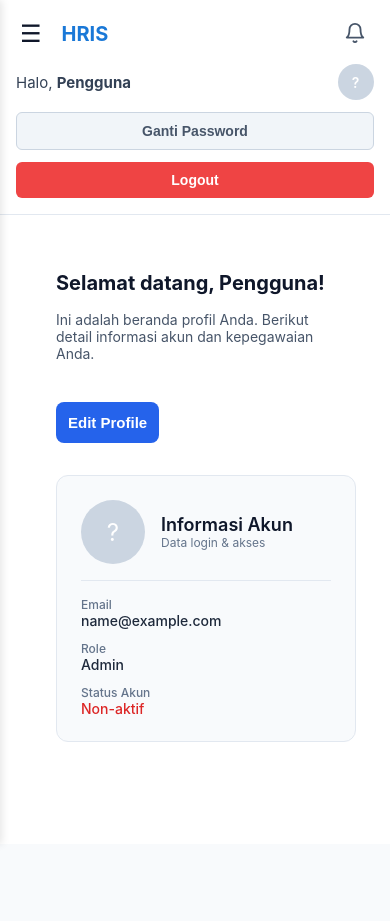
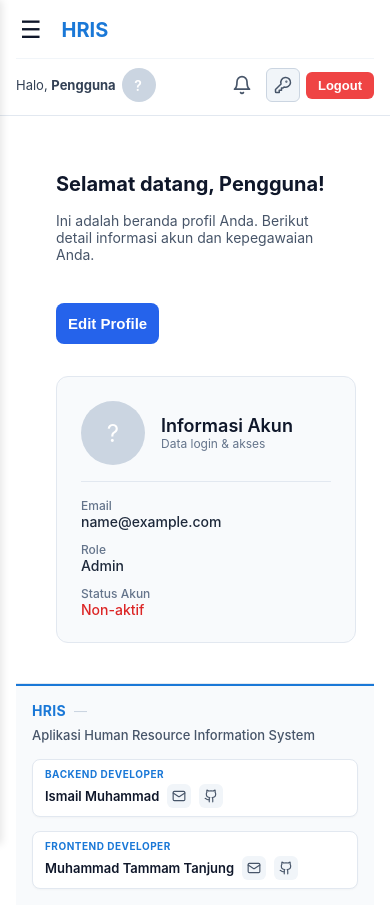
Before and after one commit to Tammam141/hris-frontend, a React (Vite) app: page /dashboard in a window 390 px wide. Before the commit the page ends 844 px from the top, so only its background shows below. Built offline with nearby package versions, Linux system fonts and the light colour scheme; no server answers; sample sign-in values are in the browser's storage.

Commit message:
penambahan footer dan perubahan layout

```diff
--- /dev/null
+++ b/src/components/icons/GithubIcon.tsx
@@ -0,0 +1,8 @@
+export function GithubIcon({ size = 20, color = 'currentColor', className = '' }: { size?: number | string, color?: string, className?: string }) {
+  return (
+    <svg xmlns="http://www.w3.org/2000/svg" width={size} height={size} viewBox="0 0 24 24" fill="none" stroke={color} strokeWidth="2" strokeLinecap="round" strokeLinejoin="round" className={className}>
+      <path d="M15 22v-4a4.8 4.8 0 0 0-1-3.5c3 0 6-2 6-5.5.08-1.25-.27-2.48-1-3.5.28-1.15.28-2.35 0-3.5 0 0-1 0-3 1.5-2.64-.5-5.36-.5-8 0C6 2 5 2 5 2c-.3 1.15-.3 2.35 0 3.5A5.403 5.403 0 0 0 4 9c0 3.5 3 5.5 6 5.5-.39.49-.68 1.05-.85 1.65-.17.6-.22 1.23-.15 1.85v4"></path>
+      <path d="M9 18c-4.51 2-5-2-7-2"></path>
+    </svg>
+  );
+}
--- /dev/null
+++ b/src/components/icons/KeyIcon.tsx
@@ -0,0 +1,8 @@
+export function KeyIcon({ size = 20, color = 'currentColor', className = '' }: { size?: number | string, color?: string, className?: string }) {
+  return (
+    <svg xmlns="http://www.w3.org/2000/svg" width={size} height={size} viewBox="0 0 24 24" fill="none" stroke={color} strokeWidth="2" strokeLinecap="round" strokeLinejoin="round" className={className}>
+      <path d="M2 18v3c0 .6.4 1 1 1h4v-3h3v-3h2l1.4-1.4a6.5 6.5 0 1 0-4-4Z"></path>
+      <circle cx="16.5" cy="7.5" r=".5" fill={color}></circle>
+    </svg>
+  );
+}
--- /dev/null
+++ b/src/components/icons/MailIcon.tsx
@@ -0,0 +1,8 @@
+export function MailIcon({ size = 20, color = 'currentColor', className = '' }: { size?: number | string, color?: string, className?: string }) {
+  return (
+    <svg xmlns="http://www.w3.org/2000/svg" width={size} height={size} viewBox="0 0 24 24" fill="none" stroke={color} strokeWidth="2" strokeLinecap="round" strokeLinejoin="round" className={className}>
+      <rect width="20" height="16" x="2" y="4" rx="2"></rect>
+      <path d="m22 7-8.97 5.7a1.94 1.94 0 0 1-2.06 0L2 7"></path>
+    </svg>
+  );
+}
--- a/src/components/layout/AppLayout.tsx
+++ b/src/components/layout/AppLayout.tsx
@@ -10,6 +10,9 @@ import { BriefcaseIcon } from '../icons/BriefcaseIcon';
 import { UserCheckIcon } from '../icons/UserCheckIcon';
 import { ClockIcon } from '../icons/ClockIcon';
 import { BellIcon } from '../icons/BellIcon';
+import { KeyIcon } from '../icons/KeyIcon';
+import { MailIcon } from '../icons/MailIcon';
+import { GithubIcon } from '../icons/GithubIcon';
 import { useDispatch, useSelector } from 'react-redux';
 import { RootState } from '../../store';
 import { setNotifications } from '../../store/notificationSlice';
@@ -92,36 +95,43 @@ export function AppLayout({ children }: { children: ReactNode }) {
           </button>
           <div className="navbar-brand">HRIS</div>
         </div>
+
         <div className="navbar-right">
-          {/* Tombol Lonceng Notifikasi */}
+          <div className="navbar-user">
+            <span>Halo, <strong>{user?.employee?.full_name || user?.full_name || 'Pengguna'}</strong></span>
+            <Avatar
+              photoUrl={user?.employee?.photo_url}
+              name={user?.full_name || ''}
+              size="34px"
+              fontSize="14px"
+            />
+          </div>
+
+          <div className="navbar-actions">
             <div className="notif-bell-wrapper">
               <button
                 className="notif-bell-btn"
                 onClick={() => navigate('/notifications')}
                 title="Notifikasi"
               >
-              <BellIcon size={22} />
+                <BellIcon size={20} />
                 {unreadCount > 0 && (
                   <span className="notif-badge">{unreadCount > 99 ? '99+' : unreadCount}</span>
                 )}
               </button>
             </div>
 
-          <div className="navbar-user">
-            <span>Halo, <strong>{user?.employee?.full_name || user?.full_name || 'Pengguna'}</strong></span>
-            <Avatar
-              photoUrl={user?.employee?.photo_url}
-              name={user?.full_name || ''}
-              size="36px"
-              fontSize="14px"
-            />
-          </div>
-          <button onClick={() => setIsChangePasswordOpen(true)} className="btn-logout btn-change-password">
-            Ganti Password
+            <button
+              onClick={() => setIsChangePasswordOpen(true)}
+              className="btn-change-password-icon"
+              title="Ganti Password"
+            >
+              <KeyIcon size={18} />
             </button>
             <button onClick={handleLogout} className="btn-logout">
               Logout
             </button>
+          </div>
         </div>
       </header>
 
@@ -272,9 +282,38 @@ export function AppLayout({ children }: { children: ReactNode }) {
           </nav>
         </aside>
 
-        {/* content */}
-        <main className="app-content">
+        <main className="app-content" style={{ display: 'flex', flexDirection: 'column', minHeight: 'calc(100vh - 70px)' }}>
+          <div style={{ flex: 1 }}>
             {children}
+          </div>
+          <footer className="app-footer">
+            <div className="app-footer-accent-bar" />
+            <div className="app-footer-content">
+              <div className="app-footer-brand">
+                <span className="app-footer-title">HRIS</span>
+                <span className="app-footer-divider">—</span>
+                <span className="app-footer-desc">Aplikasi Human Resource Information System</span>
+              </div>
+              <div className="app-footer-devs">
+                <div className="app-footer-dev-card">
+                  <span className="app-footer-role">Backend Developer</span>
+                  <div className="app-footer-dev-info">
+                    <span className="app-footer-name">Ismail Muhammad</span>
+                    <a href="mailto:Ismailmail290@gmail.com" title="Email" className="app-footer-social-link"><MailIcon size={14} /></a>
+                    <a href="https://github.com/ismailmail290" target="_blank" rel="noopener noreferrer" title="GitHub" className="app-footer-social-link"><GithubIcon size={14} /></a>
+                  </div>
+                </div>
+                <div className="app-footer-dev-card">
+                  <span className="app-footer-role">Frontend Developer</span>
+                  <div className="app-footer-dev-info">
+                    <span className="app-footer-name">Muhammad Tammam Tanjung</span>
+                    <a href="mailto:tammamtanjung1405@gmail.com" title="Email" className="app-footer-social-link"><MailIcon size={14} /></a>
+                    <a href="https://github.com/Tammam141" target="_blank" rel="noopener noreferrer" title="GitHub" className="app-footer-social-link"><GithubIcon size={14} /></a>
+                  </div>
+                </div>
+              </div>
+            </div>
+          </footer>
         </main>
 
       </div>
--- a/src/components/ui/layout.css
+++ b/src/components/ui/layout.css
@@ -1,4 +1,4 @@
-/*(Navbar & Sidebar) */
+/* Navbar & Header */
 .hamburger-btn {
   display: none;
   background: none;
@@ -12,10 +12,16 @@
 .app-navbar {
   background-color: #ffffff;
   border-bottom: 1px solid #e2e8f0;
-  padding: 20px 40px;
+  padding: 16px 32px;
   display: flex;
   justify-content: space-between;
   align-items: center;
+}
+
+.navbar-left {
+  display: flex;
+  align-items: center;
+  gap: 16px;
 }
 
 .navbar-brand {
@@ -31,19 +37,49 @@
 }
 
 .navbar-user {
-  font-size: 15px;
+  display: flex;
+  align-items: center;
+  gap: 10px;
+  font-size: 14px;
   color: #334155;
+}
+
+.navbar-actions {
+  display: flex;
+  align-items: center;
+  gap: 8px;
+}
+
+.btn-change-password-icon {
+  background-color: #f1f5f9;
+  color: #475569;
+  border: 1px solid #cbd5e1;
+  width: 38px;
+  height: 38px;
+  border-radius: 6px;
+  cursor: pointer;
+  display: inline-flex;
+  align-items: center;
+  justify-content: center;
+  flex-shrink: 0;
+  transition: all 0.2s ease;
+}
+
+.btn-change-password-icon:hover {
+  background-color: #e2e8f0;
+  color: #1e293b;
 }
 
 .btn-logout {
   background-color: #ef4444;
   color: #ffffff;
   border: none;
-  padding: 10px 16px;
+  padding: 9px 16px;
   border-radius: 6px;
   cursor: pointer;
   font-size: 14px;
   font-weight: 600;
+  transition: background-color 0.2s ease;
 }
 
 .btn-logout:hover {
@@ -114,8 +150,6 @@
 
 /* Responsive Layout */
 @media (max-width: 768px) {
-
-  /* iPad / Tablets */
   .hamburger-btn {
     display: block;
   }
@@ -157,38 +191,52 @@
 }
 
 @media (max-width: 480px) {
-  /* Mobile Phones */
+  /* Mobile Phones Layout */
   .app-navbar {
     flex-direction: column;
     align-items: stretch;
-    padding: 16px;
-    gap: 16px;
+    padding: 12px 16px;
+    gap: 10px;
   }
 
-  .app-navbar > div:first-child {
+  .navbar-left {
+    display: flex;
+    align-items: center;
     width: 100%;
-    /* Keep hamburger and brand together on the left */
   }
 
   .navbar-right {
     width: 100%;
-    flex-direction: column;
-    align-items: stretch;
-    gap: 12px;
+    display: flex;
+    flex-direction: row;
+    align-items: center;
+    justify-content: space-between;
+    gap: 8px;
+    padding-top: 8px;
+    border-top: 1px solid #f1f5f9;
   }
 
   .navbar-user {
-    justify-content: space-between;
-    width: 100%;
+    font-size: 13px;
+    gap: 6px;
   }
 
-  .notif-bell-wrapper {
-    align-self: flex-end;
-    margin-top: -54px; /* Pull bell up to the top row next to brand */
+  .navbar-actions {
+    display: flex;
+    align-items: center;
+    gap: 6px;
+    flex-shrink: 0;
+  }
+
+  .btn-change-password-icon {
+    width: 34px;
+    height: 34px;
   }
 
   .btn-logout {
-    width: 100%;
+    width: auto;
+    padding: 6px 12px;
+    font-size: 13px;
   }
 }
 
@@ -204,20 +252,127 @@
   flex-direction: column;
 }
 
-.navbar-left {
+/* App Footer Styling (Light Mode - Clear & Synchronized) */
+.app-footer {
+  margin-top: auto;
+  background-color: #ffffff;
+  border-top: 1px solid #e2e8f0;
+  color: #64748b;
+  font-size: 13px;
+  position: relative;
+}
+
+.app-footer-accent-bar {
+  height: 2px;
+  width: 100%;
+  background: #1a78d7;
+}
+
+.app-footer-content {
+  padding: 16px 32px;
+  display: flex;
+  justify-content: space-between;
+  align-items: center;
+  flex-wrap: wrap;
+  gap: 16px;
+  background-color: #f8fafc;
+}
+
+.app-footer-brand {
   display: flex;
   align-items: center;
-  gap: 16px;
+  gap: 8px;
+  flex-wrap: wrap;
 }
 
-.navbar-user {
+.app-footer-title {
+  color: #1a78d7;
+  font-weight: 700;
+  font-size: 14px;
+  letter-spacing: 0.3px;
+}
+
+.app-footer-divider {
+  color: #cbd5e1;
+}
+
+.app-footer-desc {
+  color: #475569;
+  font-weight: 500;
+}
+
+.app-footer-devs {
+  display: flex;
+  gap: 14px;
+  flex-wrap: wrap;
+}
+
+.app-footer-dev-card {
+  background: #ffffff;
+  border: 1px solid #e2e8f0;
+  border-radius: 8px;
+  padding: 8px 12px;
+  display: flex;
+  flex-direction: column;
+  gap: 4px;
+  box-shadow: 0 1px 2px rgba(0, 0, 0, 0.03);
+  transition: border-color 0.2s ease, box-shadow 0.2s ease;
+}
+
+.app-footer-dev-card:hover {
+  border-color: #1a78d7;
+  box-shadow: 0 2px 6px rgba(26, 120, 215, 0.1);
+}
+
+.app-footer-role {
+  font-size: 10px;
+  text-transform: uppercase;
+  letter-spacing: 0.05em;
+  font-weight: 700;
+  color: #1a78d7;
+}
+
+.app-footer-dev-info {
   display: flex;
   align-items: center;
-  gap: 12px;
+  gap: 8px;
 }
 
-.btn-change-password {
-  background-color: #f1f5f9;
+.app-footer-name {
+  color: #0f172a;
+  font-weight: 600;
+  font-size: 13px;
+}
+
+.app-footer-social-link {
+  display: inline-flex;
+  align-items: center;
+  justify-content: center;
+  width: 24px;
+  height: 24px;
+  border-radius: 6px;
+  background: #f1f5f9;
   color: #475569;
-  border: 1px solid #cbd5e1;
+  text-decoration: none;
+  transition: all 0.2s ease;
 }
+
+.app-footer-social-link:hover {
+  background: #1a78d7;
+  color: #ffffff;
+}
+
+@media (max-width: 640px) {
+  .app-footer-content {
+    flex-direction: column;
+    align-items: flex-start;
+    padding: 16px;
+  }
+  .app-footer-devs {
+    width: 100%;
+    flex-direction: column;
+  }
+  .app-footer-dev-card {
+    width: 100%;
+  }
+}
```
Lines whose indentation alone changed are shown as unchanged.
